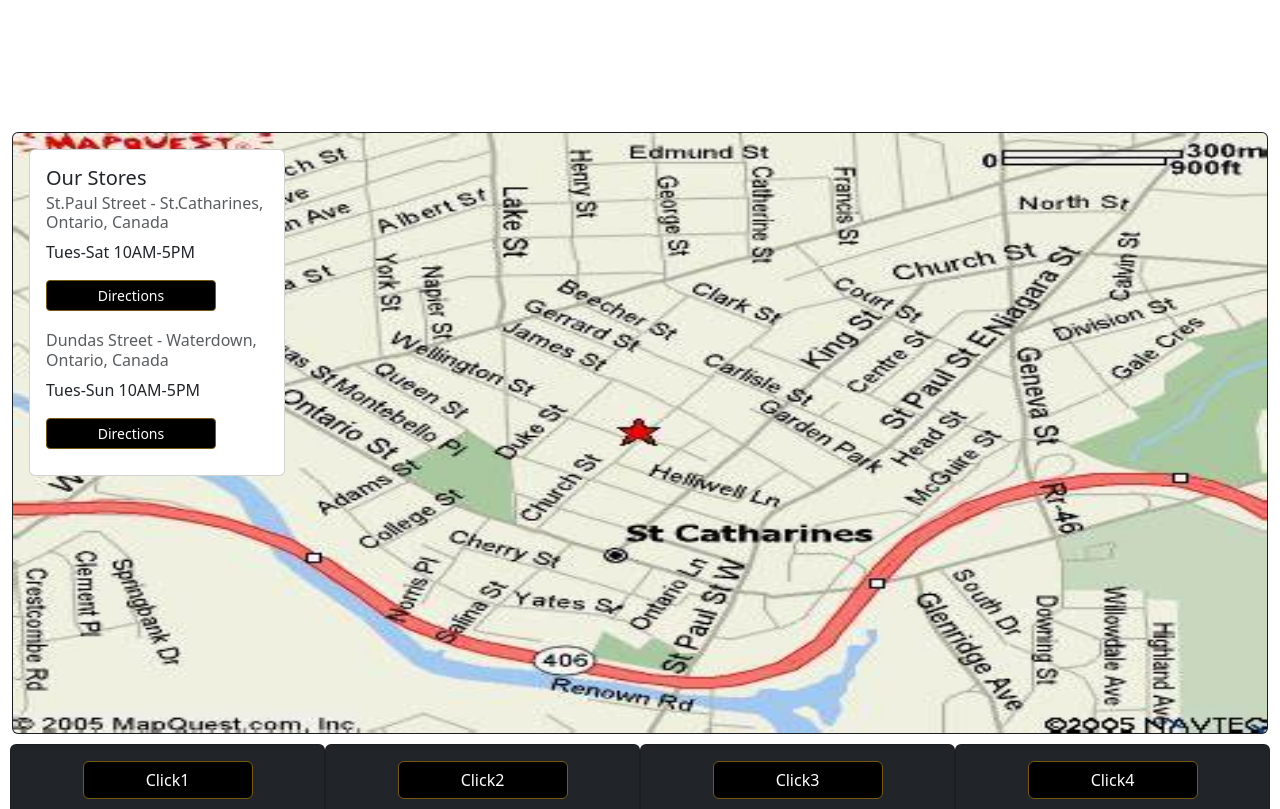
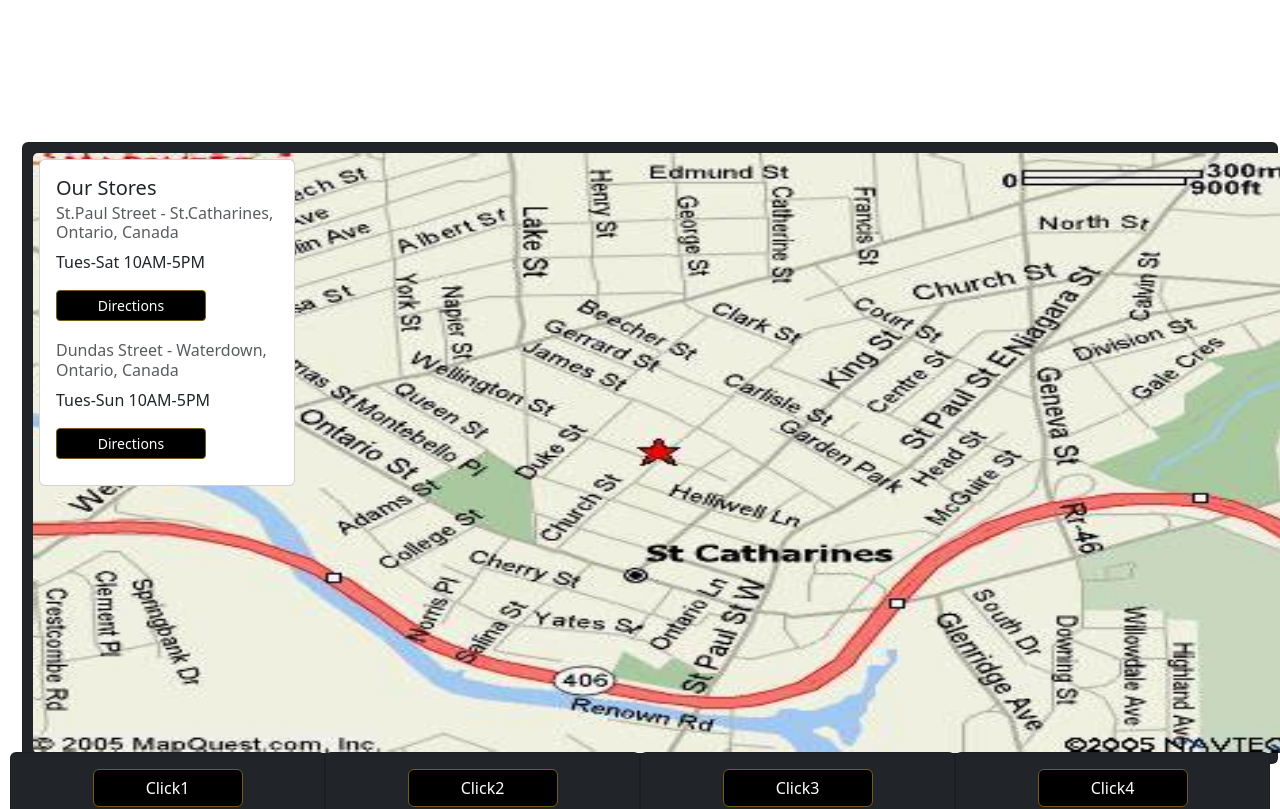
Before and after one commit to barneserella/react-bootstrap-template-site, a React (Vite) app: page / in a window 1280 px wide. Shown: the part 4320-5129 px from the top of the page. Built offline with nearby package versions, Linux system fonts and the light colour scheme.

Commit message:
styling changes

```diff
--- a/src/App.css
+++ b/src/App.css
@@ -201,13 +201,14 @@
   font-size: 1rem;
   font-weight: bold;
   padding: 10px 20px;
-  width: 170px;
+  width: 150px;
   margin-bottom: 10px;
 }
 
 .gx-0 {
   --bs-gutter-x: 0;
 }
+
 @media (max-width: 768px) {
   .hero-section {
     height: 75vh;
@@ -232,6 +233,7 @@
   .store-card {
     height: 90vh;
     margin: 10px 0;
+    margin-bottom: 40px;
   }
   .store-card-overlay {
     height: auto;
@@ -244,8 +246,14 @@
   }
 }
 
+.store-card  {
+  height: 600px;
+  margin: 10px;
+}
+
 .store-card img {
   height: 600px;
+  margin: 10px;
 }
 .store-card-overlay {
   height: auto;
```
